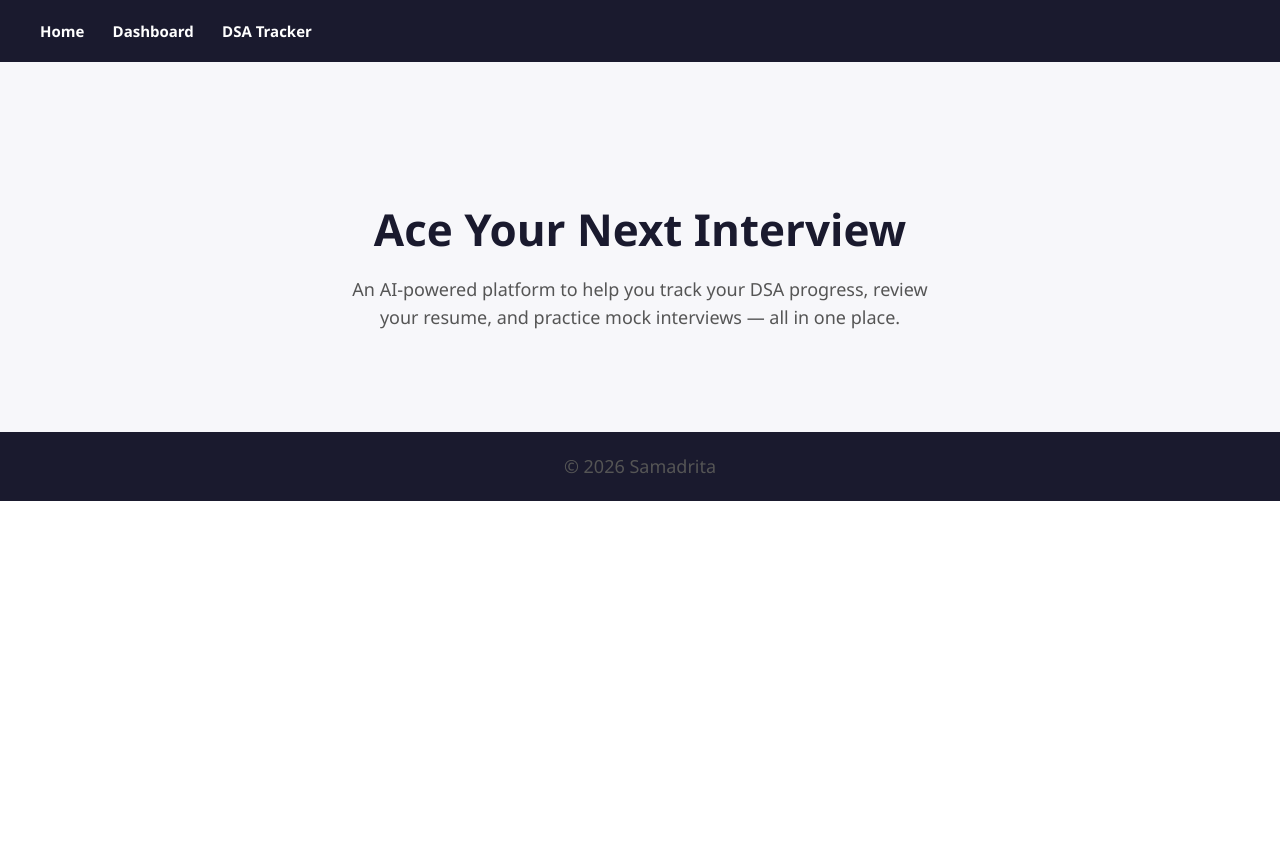
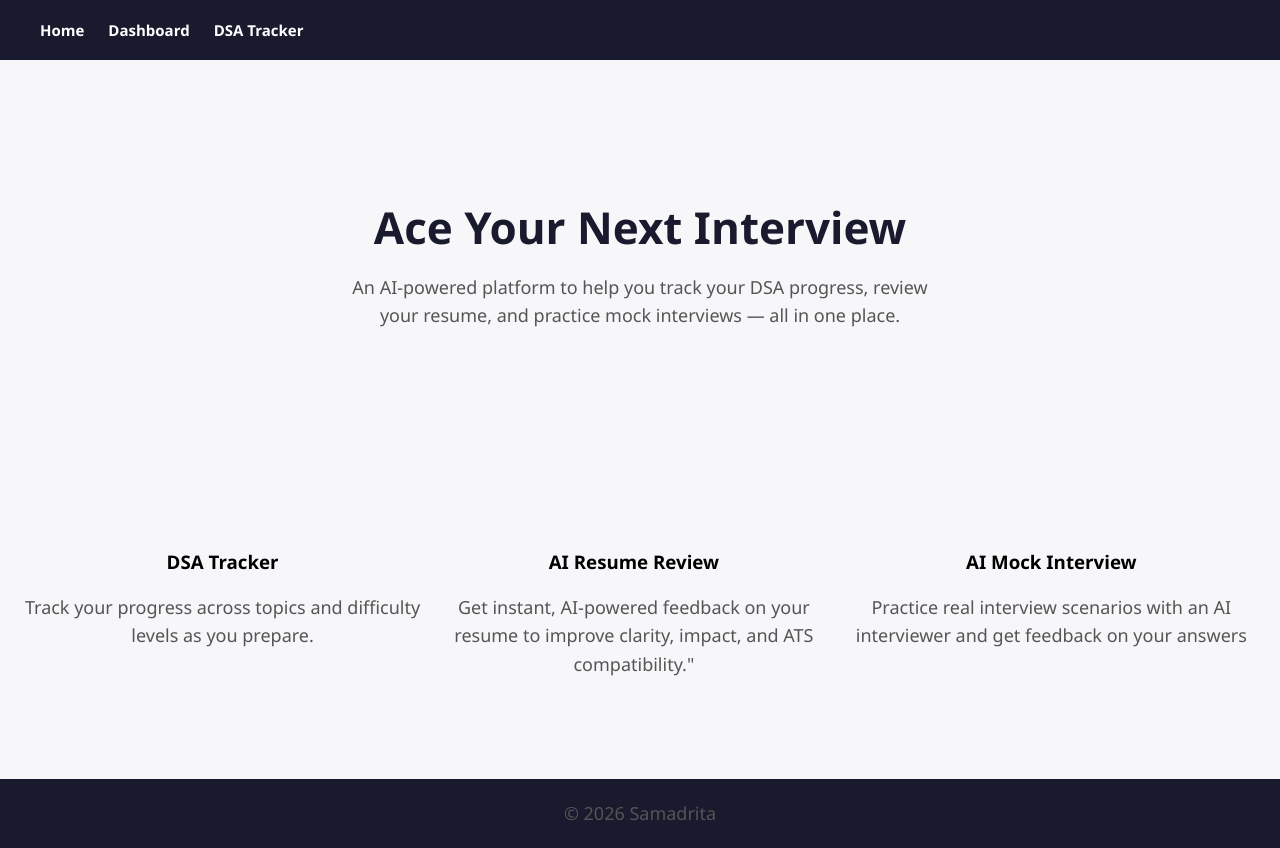
Before and after one commit to samadrita03-beep/ai-interview-prep, a plain HTML site: page index.html in a window 1280 px wide. Before the commit the page ends 800 px from the top, so only its background shows below. Drawn offline with Linux system fonts and the light colour scheme.

Commit message:
add features section with flexbox layout

```diff
--- a/index.html
+++ b/index.html
@@ -17,6 +17,24 @@
         <h1>Ace Your Next Interview</h1>
         <p>An AI-powered platform to help you track your DSA progress, review your resume, and practice mock interviews — all in one place.</p>
     </section>
+    <section>
+        <div>
+            <h3>DSA Tracker</h3>
+            <p>Track your progress across topics and difficulty levels as you prepare.</p>
+        </div>
+
+        <div>
+            <h3>AI Resume Review </h3>
+            <p>Get instant, AI-powered feedback on your resume to improve clarity, impact, and ATS compatibility."</p>
+        </div>
+
+        <div>
+            <h3>AI Mock Interview</h3>
+            <p>Practice real interview scenarios with an AI interviewer and get feedback on your answers</p>
+
+        </div>
+    </section>
+
 
     <footer>
         <p>&copy; 2026 Samadrita</p>
--- a/style.css
+++ b/style.css
@@ -50,3 +50,11 @@ footer {
   padding: 20px;
   font-size: 14px;
 }
+nav {
+  display: flex;
+  justify-content: center;
+}
+section:nth-of-type(2) {
+  display: flex;
+  justify-content: space-around;
+}
```
